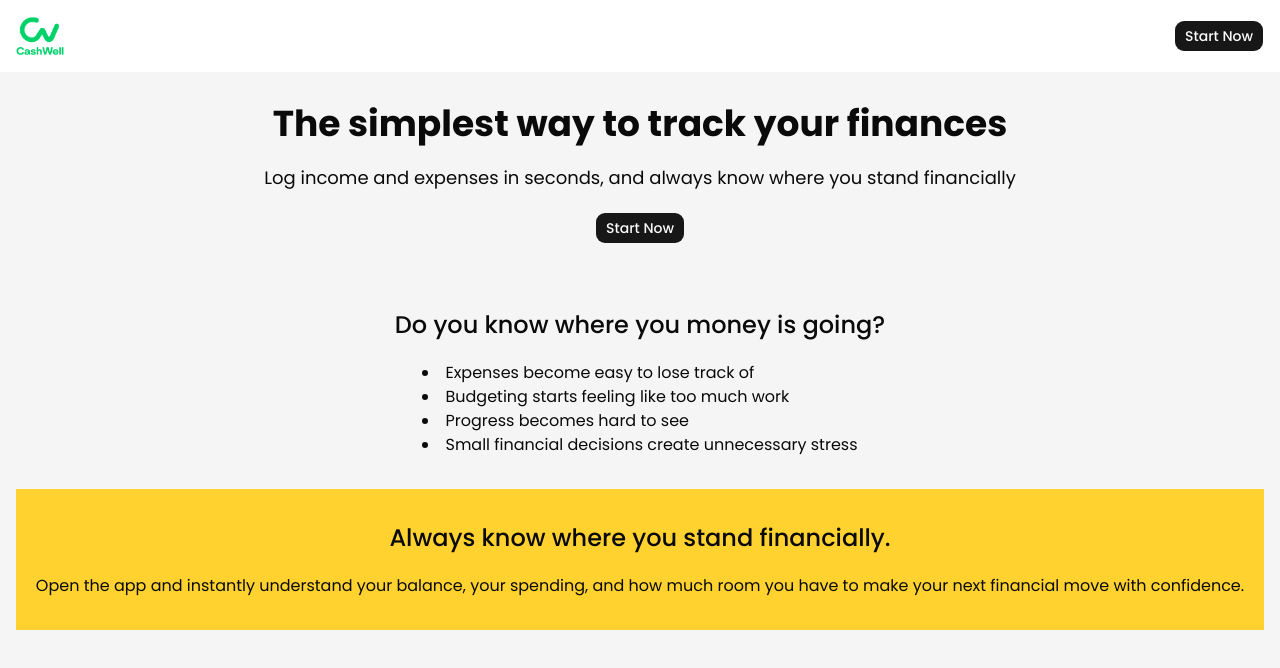
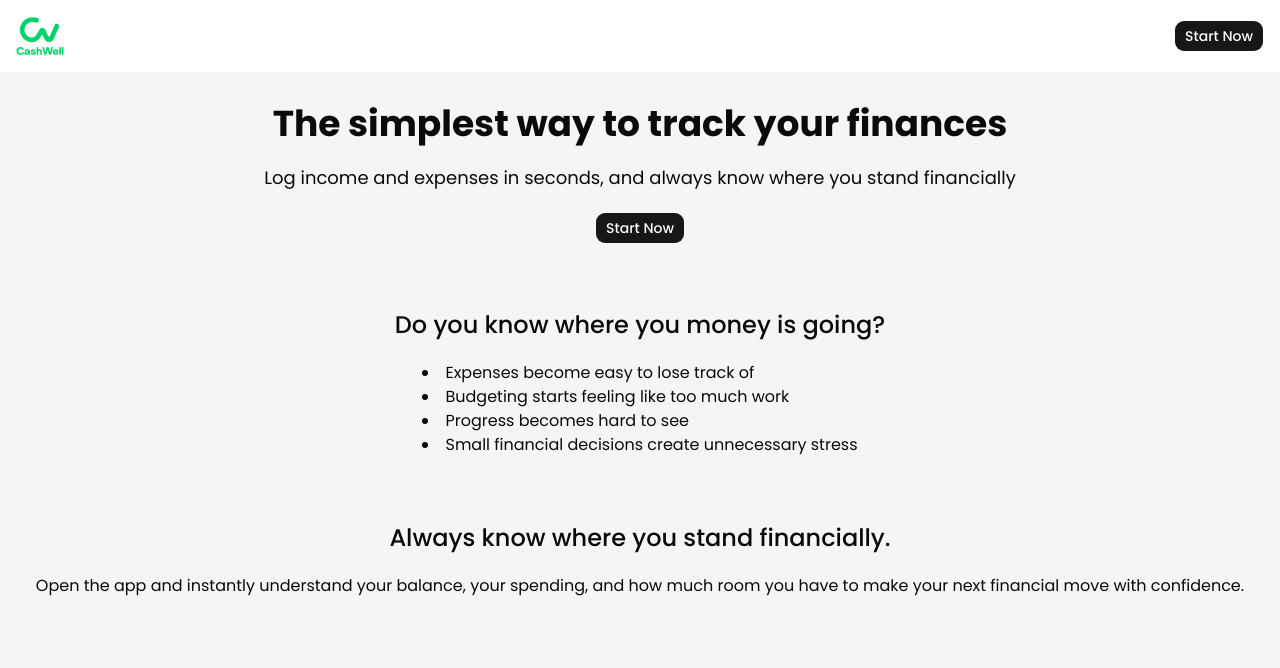
Before and after one commit to Elix-lab/finance-app, a Next.js app: page / in a window 1280 px wide. Shown: the top 668 px of the page. Built offline with nearby package versions, Linux system fonts and the light colour scheme.

Commit message:
Added ValueProposition.tsx

```diff
--- a/src/components/home-page/ValueProposition.tsx
+++ b/src/components/home-page/ValueProposition.tsx
@@ -1,10 +1,10 @@
 function ValueProposition() {
   return (
-    <div className="flex flex-col items-center gap-5 py-8 bg-amber-300">
+    <div className="flex flex-col gap-5 py-8">
       <h2 className="text-2xl/snug font-medium text-balance text-center">
         Always know where you stand financially.
       </h2>
-      <p className="text-balance">Open the app and instantly understand your balance, your spending, and how much room you have to make your next financial move with confidence.</p>
+      <p className="text-balance text-center">Open the app and instantly understand your balance, your spending, and how much room you have to make your next financial move with confidence.</p>
     </div>
   );
 }
```
